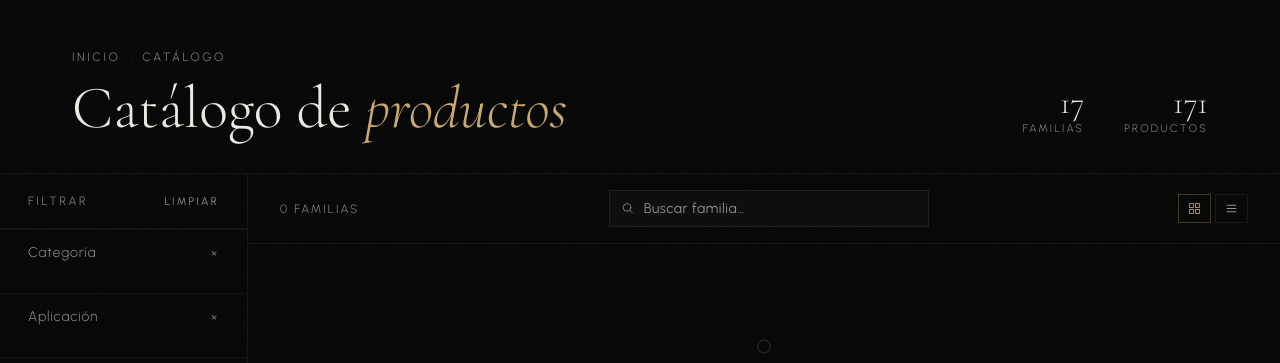
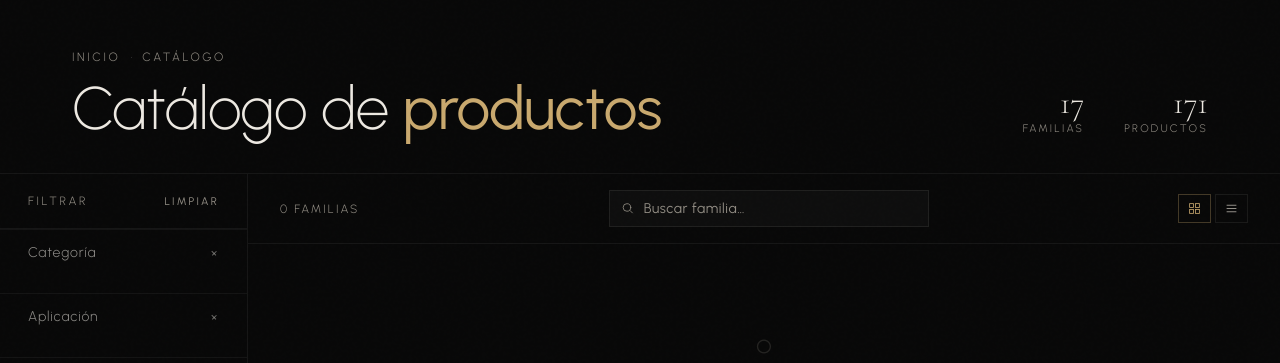
Before and after one commit to germanrvera/wlg-backend, a Django app: page /familias in a window 1280 px wide. Shown: the part 91-454 px from the top of the page. Run offline with Django 5.2, Linux system fonts and the light colour scheme; some libraries are stand-ins or nearby versions.

Commit message:
style: page title — Urbanist weight contrast, drop Cormorant serif
.page-title: Urbanist 200 instead of Cormorant Garamond serif
.page-title em: weight 400 gold, no italic (font-style:normal)

Co-Authored-By: Claude Sonnet 4.6 <noreply@anthropic.com>

```diff
--- a/templates/familias.html
+++ b/templates/familias.html
@@ -125,8 +125,8 @@ nav.scrolled{padding:12px 72px;}
 .page-breadcrumb a{color:var(--gray);text-decoration:none;transition:color .2s;}
 .page-breadcrumb a:hover{color:var(--white);}
 .page-breadcrumb span{color:rgba(var(--rgb-text),.35);letter-spacing:0;}
-.page-title{font-family:var(--serif);font-size:60px;font-weight:300;line-height:.95;}
-.page-title em{color:var(--gold);}
+.page-title{font-family:var(--sans);font-size:60px;font-weight:200;line-height:.95;letter-spacing:-.01em;}
+.page-title em{font-style:normal;font-weight:400;color:var(--gold);}
 .hero-meta{display:flex;gap:40px;padding-bottom:2px;}
 .hero-stat{display:flex;flex-direction:column;gap:3px;text-align:right;}
 .hero-stat-num{font-family:var(--serif);font-size:32px;font-weight:300;color:var(--white);line-height:1;}
```
